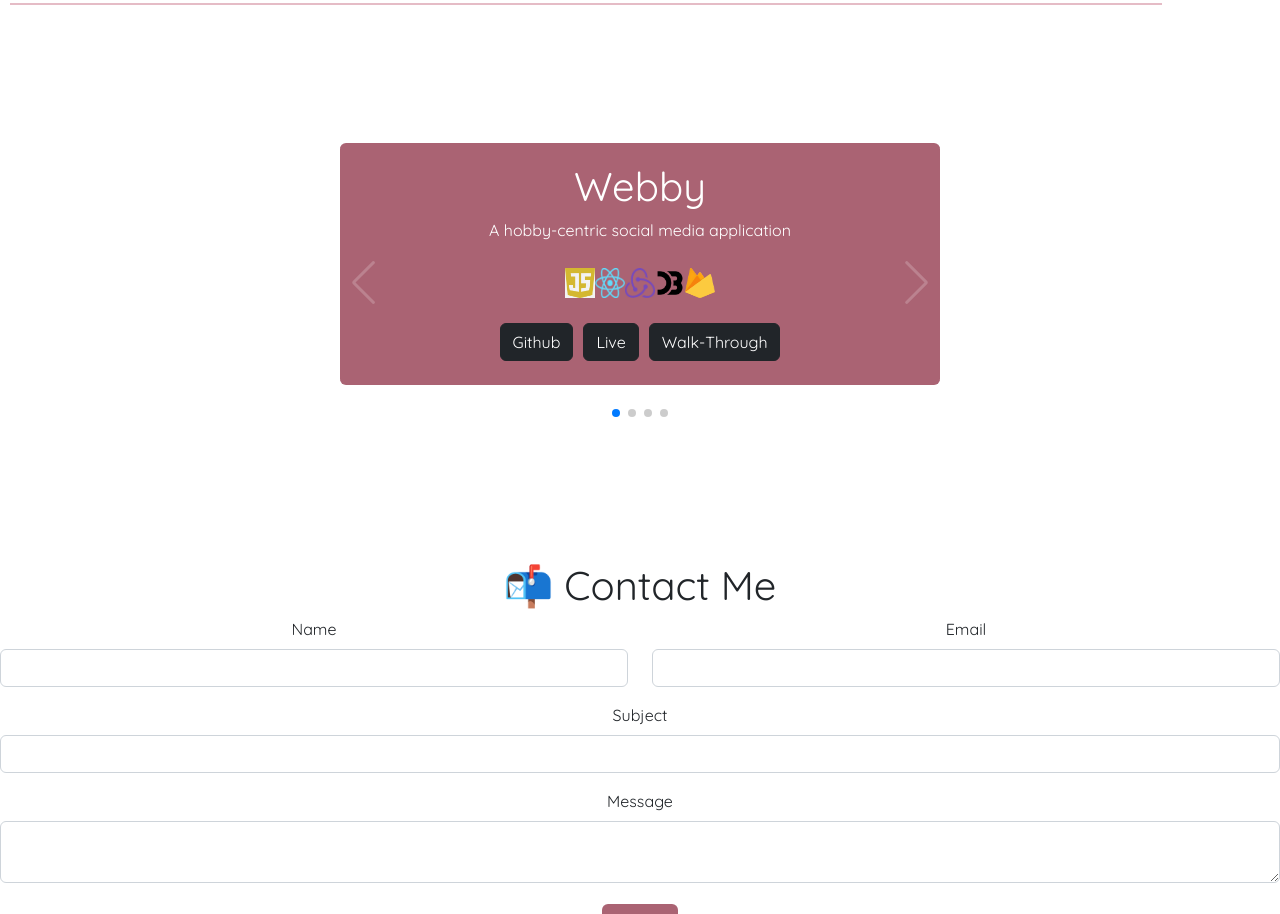
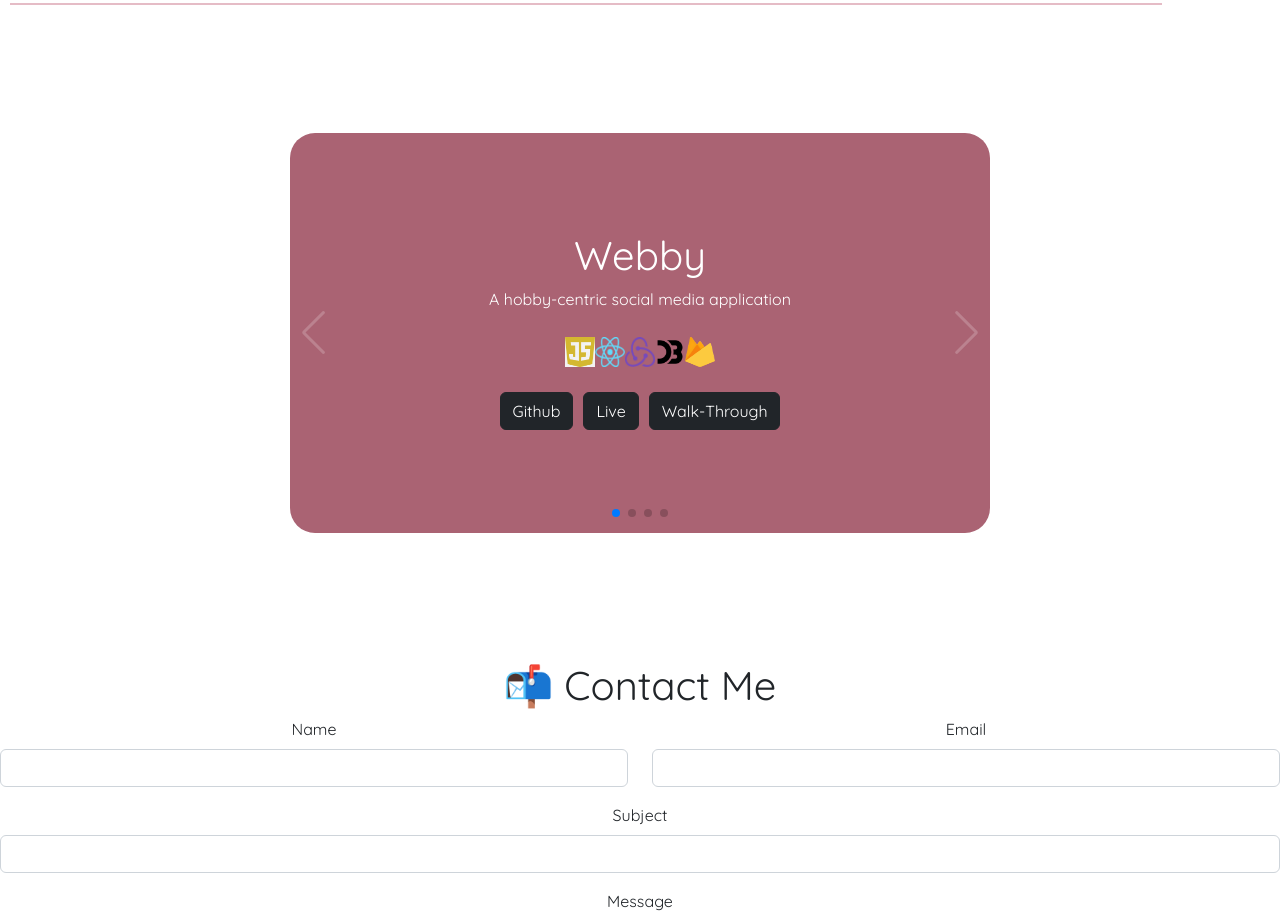
Before and after one commit to lavenderfi/FM-Portfolio, a React (Create React App) app: page / in a window 1280 px wide. Shown: the part 1840-2754 px from the top of the page. Built offline with nearby package versions, Linux system fonts and the light colour scheme; grey boxes are pictures that could not be loaded.

Commit message:
small fix

```diff
--- a/src/components/Projects.js
+++ b/src/components/Projects.js
@@ -1,8 +1,6 @@
-import { Card } from 'react-bootstrap';
 import projects from './projectData'
 import "swiper/swiper-bundle.min.css";
 import "swiper/swiper.min.css";
-
 
 import { Autoplay, Navigation, Pagination,A11y} from "swiper";
 import { Swiper, SwiperSlide } from "swiper/react";
@@ -21,7 +19,7 @@ export default function Projects() {
         },
         // when window width is >= 768px
         768: {
-          width: 600,
+          width: 700,
           slidesPerView: 1,
         },
       }}
@@ -37,9 +35,9 @@ export default function Projects() {
       >
          {projects.map(project => {
       return (
-        <SwiperSlide>
-      <Card className='proj'>
-        <Card.Body key={project.title}>
+        <SwiperSlide className='proj'>
+      <div >
+        <div key={project.title}>
             <h1>{project.title}</h1>
          <p>{project.description}</p>
 
@@ -64,8 +62,8 @@ export default function Projects() {
               <a className='btn btn-dark' role='button' href={project.walkThrough}>
               Walk-Through
               </a>
-           } </Card.Body>
-           </Card>
+           } </div>
+           </div>
              </SwiperSlide>
       )
     })}
--- a/src/index.css
+++ b/src/index.css
@@ -121,12 +121,15 @@ z-index: 999;
   margin:10px
 }
 .proj {
+  display:flex;
   background-color: #AA6373 !important;
   color:white  !important;
+  justify-content: center !important;
+  border-radius: 25px;
 }
 .mySwiper {
-  width: 600px;
-  height:300px;
+  width: 700px;
+  height:400px;
   margin:10%
 }
 .swiper-button-next {
@@ -145,14 +148,14 @@ z-index: 999;
 @media screen and (min-width: 640px) {
   .mySwiper {
     width: 600px;
-    height:300px
+    height:400px
   }
 }
 
 @media screen and (min-width: 768px) {
   .mySwiper {
-    width: 600px;
-    height:300px
+    width: 700px;
+    height:400px
   }
 }
 
```
